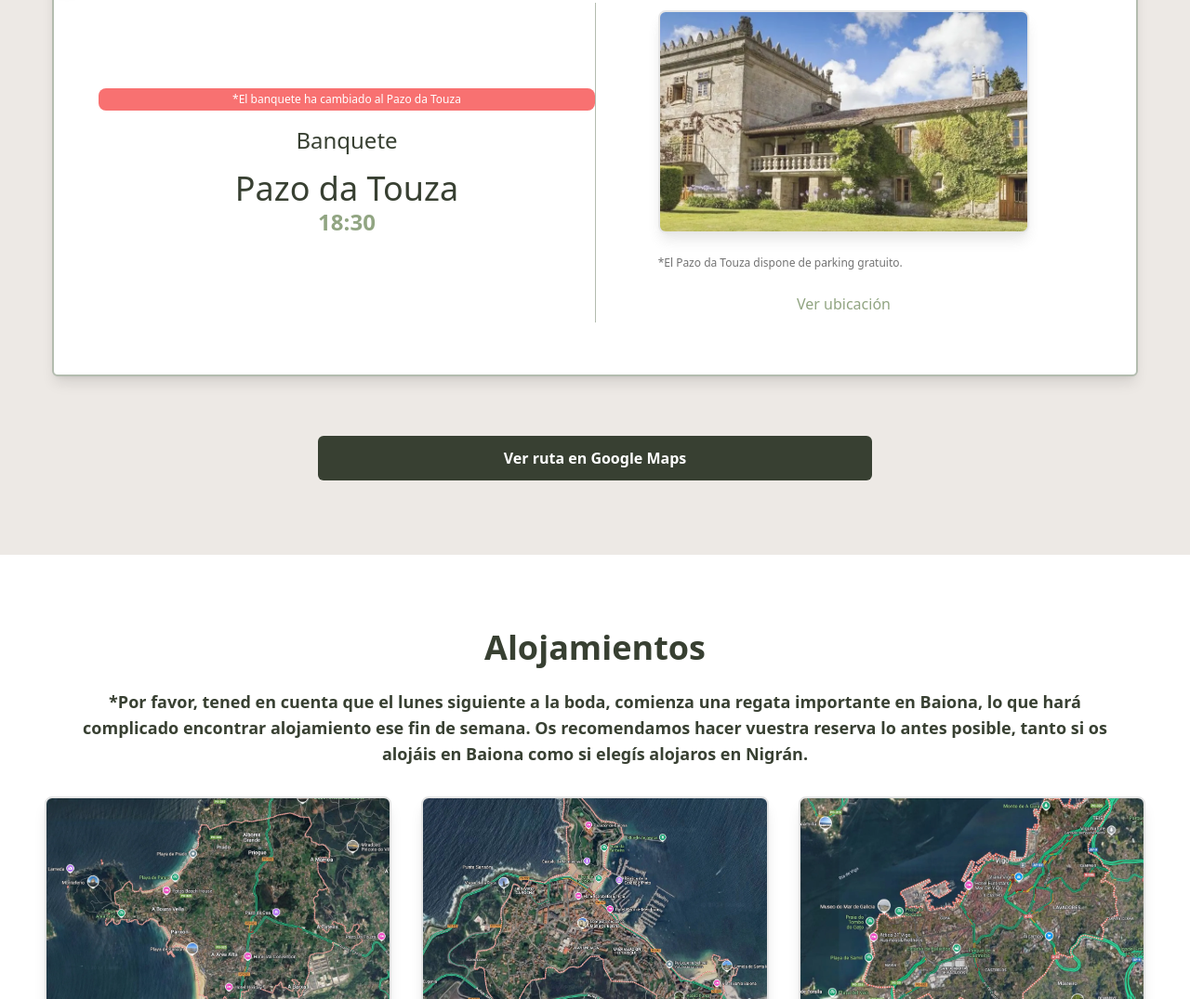
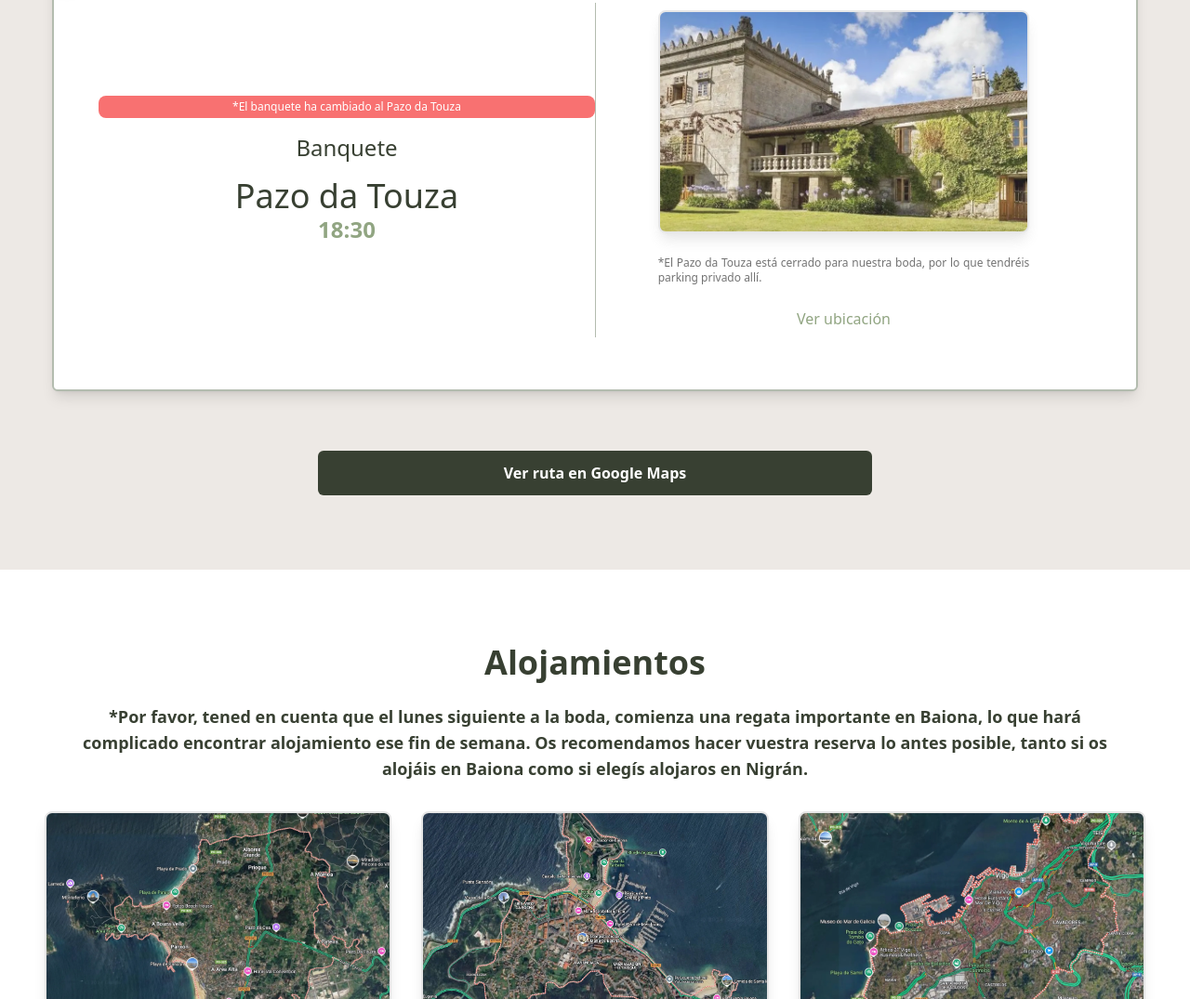
Before and after one commit to adriperezz/boda, an Astro site: page / in a window 1280 px wide. Shown: the part 1479-2554 px from the top of the page at 93% size. Built offline with nearby package versions, Linux system fonts and the light colour scheme; Astro itself is replaced by a stand-in of ours; a web font is replaced by a local one.

Commit message:
My girlfriend made me do this.

```diff
--- a/src/components/RoadmapSingle.astro
+++ b/src/components/RoadmapSingle.astro
@@ -51,7 +51,8 @@ const {
               parking && (
                 <>
                   <p class="mt-2 text-xs text-neutral-500 font-normal">
-                    *El Pazo da Touza dispone de parking gratuito.
+                    *El Pazo da Touza está cerrado para nuestra boda, por lo que
+                    tendréis parking privado allí.
                   </p>
                 </>
               )
```
